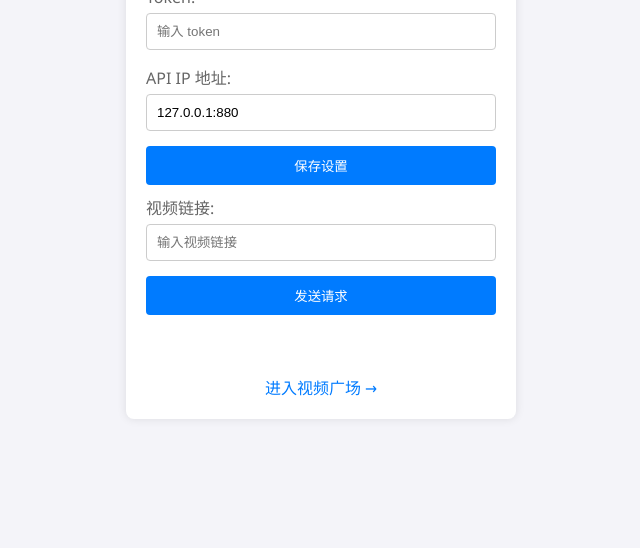
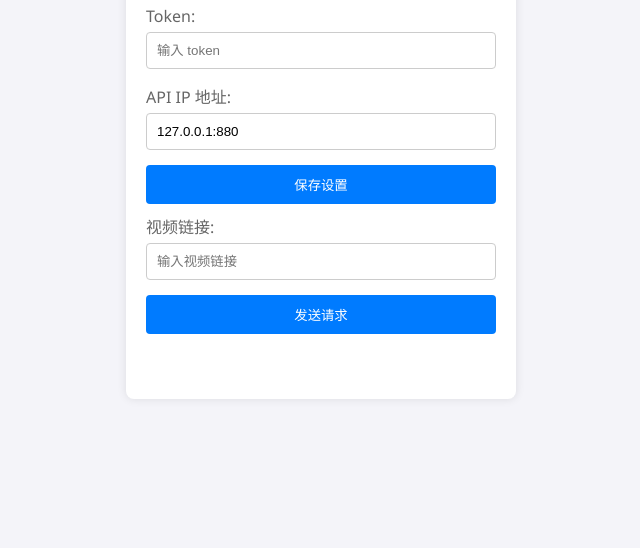
Before and after one commit to Haoqi7/video, a plain HTML site: page index.html in a window 1280 px wide. Shown: the part 252-800 px from the top of the page, without its empty margins (319-959 px from the left). Drawn offline with Linux system fonts and the light colour scheme.

Commit message:
Add files via upload

```diff
--- a/index.html
+++ b/index.html
@@ -91,9 +91,6 @@
         <input type="text" id="video-url" placeholder="输入视频链接">
         <button onclick="sendRequest()">发送请求</button>
         <div id="result"></div>
-        <div style="text-align: center; margin-top: 15px;">
-            <a href="video.html" style="color: #007BFF; text-decoration: none;">进入视频广场 →</a>
-        </div>
     </div>
 
     <script>
```
